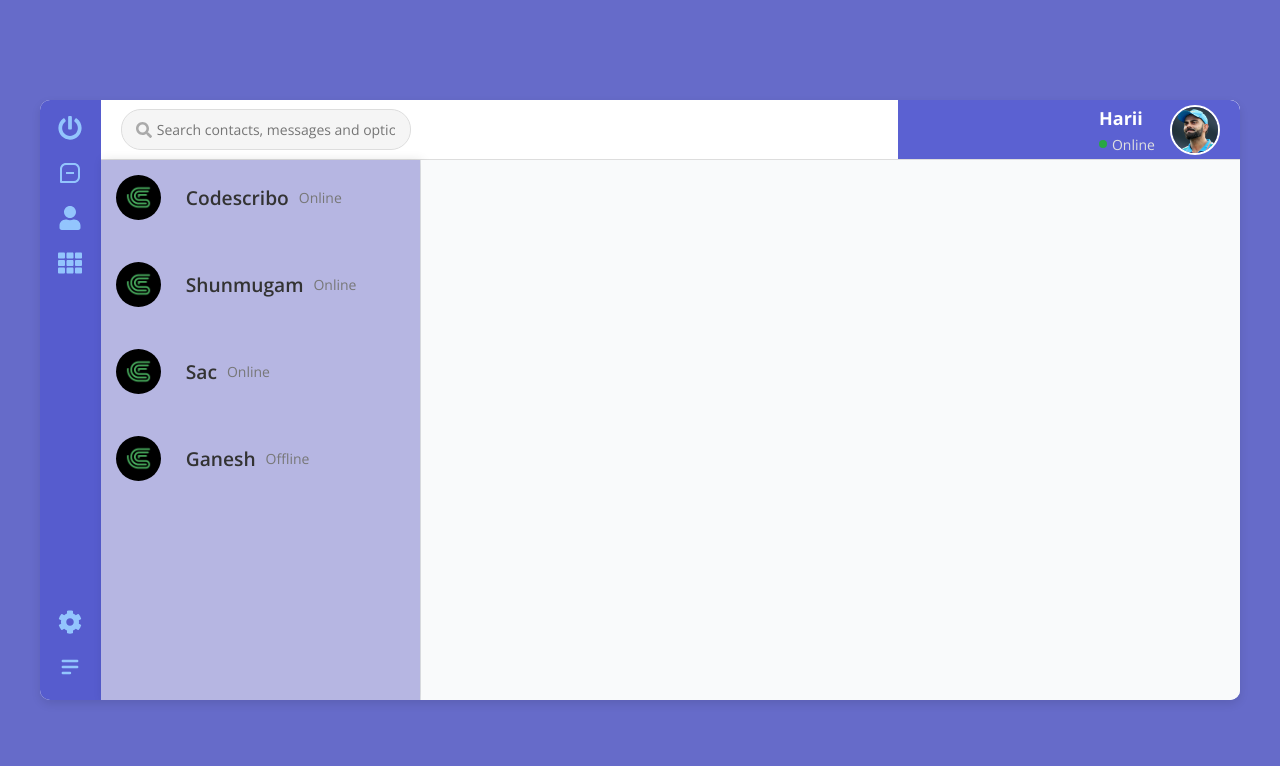
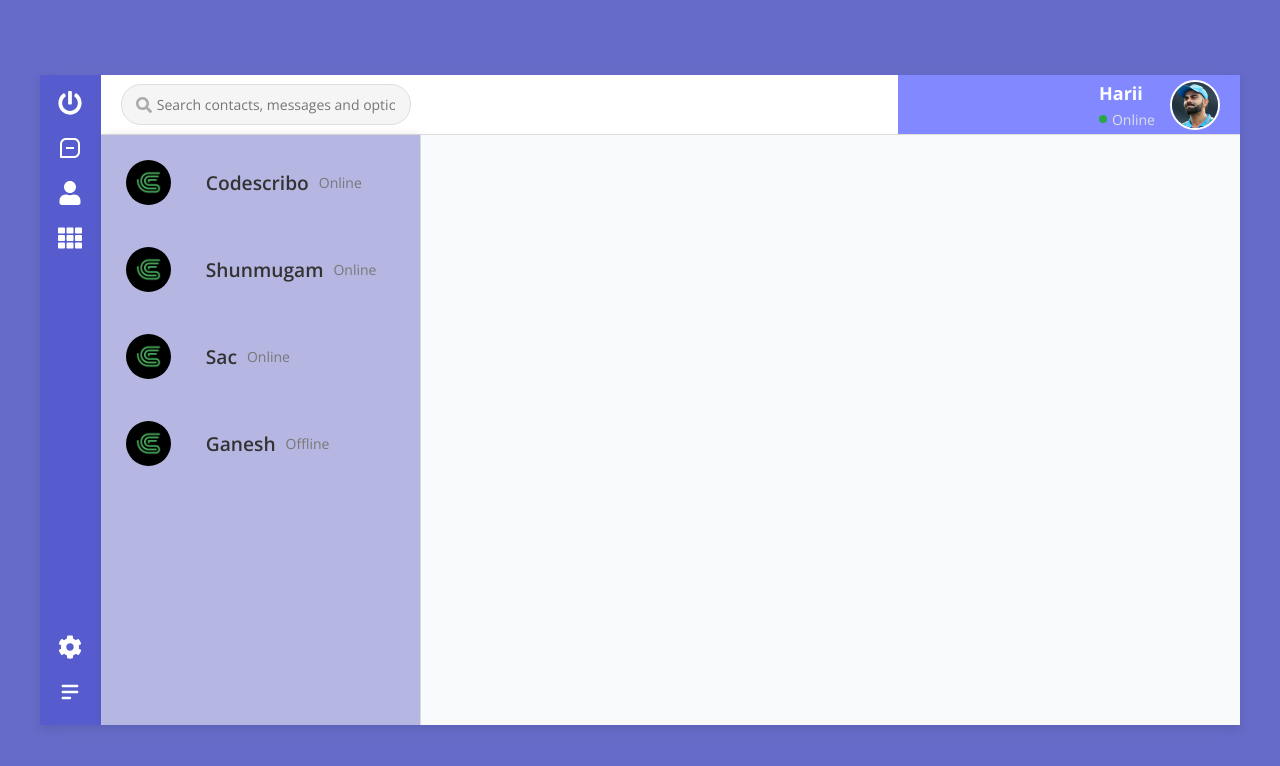
Before and after one commit to Harii-27/Real-time-Chat-app, a React (Vite) app: page / in a window 1280 px wide. Both pictures are taken after a click on the button "Login". Shown: the top 766 px of the page. Built offline with nearby package versions, Linux system fonts and the light colour scheme; no server answers.

Commit message:
css fixed

```diff
--- a/src/components/Sidebar.tsx
+++ b/src/components/Sidebar.tsx
@@ -16,7 +16,7 @@ const Sidebar = () => {
   };
 
   const iconStyle: React.CSSProperties = {
-    color: '#93c5fd',
+    color: '#fff',
     cursor: 'pointer',
     transition: 'color 0.3s',
   };
--- a/src/components/components.css
+++ b/src/components/components.css
@@ -281,6 +281,10 @@
     box-shadow: 2px 0 10px rgba(0, 0, 0, 0.1);
   }
 
+  .chatList {
+    padding: 10px;
+  }
+
   .chatItem {
     display: flex;
     align-items: center;
@@ -291,14 +295,47 @@
   }
 
   .chatItem:hover {
-    background-color: #6C72D3;
+     /* Change the background on hover */
     transform: scale(1.02);
   }
 
   .chatItemSelected {
-    background-color: #6C72D3;
-    color: white;
+    background-color: #6C72D3; /* Selected item background */
   }
+
+  .chatItemSelected .userName {
+    color: #fff; /* White color for selected username */
+  }
+
+  .chatItemSelected .userStatus {
+    color: #ccc; /* Lighter gray for selected user status */
+  }
+
+  .userName {
+    color: #333; /* Default color for username */
+    transition: color 0.3s ease;
+  }
+
+  .userStatus {
+    color: #777; /* Default color for user status */
+    transition: color 0.3s ease;
+  }
+
+  .userNameSelected {
+    color: #fff; /* White color for selected username */
+  }
+
+  .userStatusSelected {
+    color: #ccc; /* Lighter gray for selected status */
+  }
+
+  .userAvatar {
+    width: 40px;
+    height: 40px;
+    border-radius: 50%;
+    margin-right: 10px;
+  }
+
 
   .userAvatar {
     width: 45px;
@@ -312,7 +349,7 @@
     display: flex;
     flex-direction: column;
     justify-content: center;
-    margin-left: 10px;
+    margin-left: 20px;
   }
 
   .userName {
@@ -490,7 +527,10 @@
     display: flex;
     justify-content: space-between;
     align-items: center;
-    margin-bottom: 15px;
+    margin-bottom: 20px;
+    margin-top: 40px;
+    margin-right: 25px;
+    margin-left: 25px;
     border-bottom: 1px solid;
     border-image: linear-gradient(to right, #898787, #808080) 1;
     padding-bottom: 10px;
@@ -522,8 +562,9 @@
 
   .chatHeaderIcons {
     display: flex;
-    gap: 20px;
+    gap: 25px;
     color: #5B61D2;
+    margin-left: 50px;
   }
 
   .chatMessages {
@@ -588,6 +629,9 @@
     display: flex;
     align-items: center;
     margin-top: 20px;
+    margin-bottom: 40px;
+    margin-right: 25px;
+    margin-left: 25px;
     border-top: 1px solid;
     border-image: linear-gradient(to right, #898787, #808080) 1;
 
@@ -606,7 +650,7 @@
     outline: none;
     padding: 10px;
     font-size: 14px;
-
+     margin-left: 20px;
     background-color: #fff; /* Background color matching the theme */
     position: relative;
     z-index: 1;
@@ -642,7 +686,7 @@
     justify-content: space-between;
     align-items: center;
     padding: 20px 30px;
-    background: linear-gradient(to right, #ffffff 70%, #5B61D2 30%);  /* Gradient from white to #5B61D2 */
+    background: linear-gradient(to right, #ffffff 70%, rgb(130, 136, 255) 30%);  /* Gradient from white to #5B61D2 */
     border-bottom: 1px solid #ddd;
     width: 100%;
     height: 70px;
--- a/src/index.css
+++ b/src/index.css
@@ -20,11 +20,11 @@ body {
 
 .app-container {
   display: flex;
-  width: 100%; /* Full width */
-  max-width: 1200px; /* Optional: Set max width for better responsiveness */
-  height: 600px;
+  width: 100%;
+  max-width: 1200px;
+  height: 650px;
   background-color: #ffffff;
-  border-radius: 10px;
+
   overflow: hidden;
   box-shadow: 0 4px 10px rgba(0, 0, 0, 0.1);
 }
@@ -76,7 +76,7 @@ body {
   background-color: #f9fafb;
   display: flex;
   flex-direction: column;
-  padding: 16px;
+
 }
 
 /* Media Queries for responsiveness */
```
